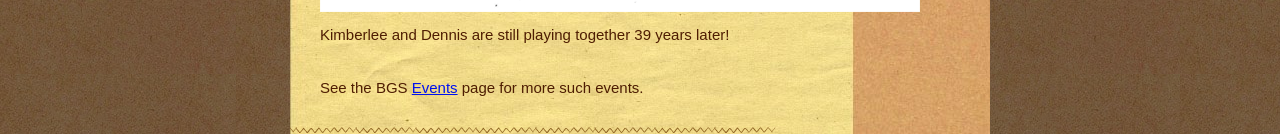
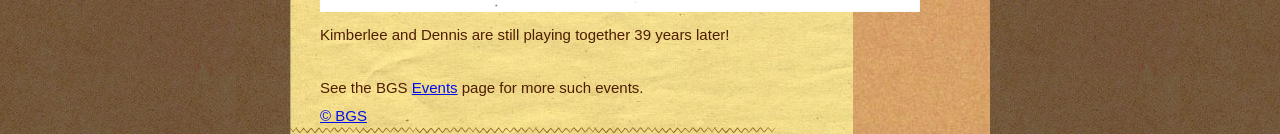
Before and after one commit to boulderguitarsociety/boulderguitarsociety.github.io, a Jekyll site: the page built from _posts/1986-12-06-bgs-benefit-concert.md, in a window 1280 px wide. Shown: the part 2062-2196 px from the top of the page. Built offline with Jekyll 4.4.1, drawn with Linux system fonts in a browser that asks for light colours.

Commit message:
start adding copyright to events

```diff
--- a/_layouts/an-event.html
+++ b/_layouts/an-event.html
@@ -20,6 +20,7 @@ layout: base
    <div id="footer">
       <div id="footlinks">
          <p>See the BGS <a href="/Events.html">Events</a> page for more such events.</p>
+         <p><a href="Copyright.html">&copy; BGS</a></p>
       </div>
       <div id="wgly3">
          <img src="/stylings/PrintedPaper_line-3_3.png" alt="">
```
